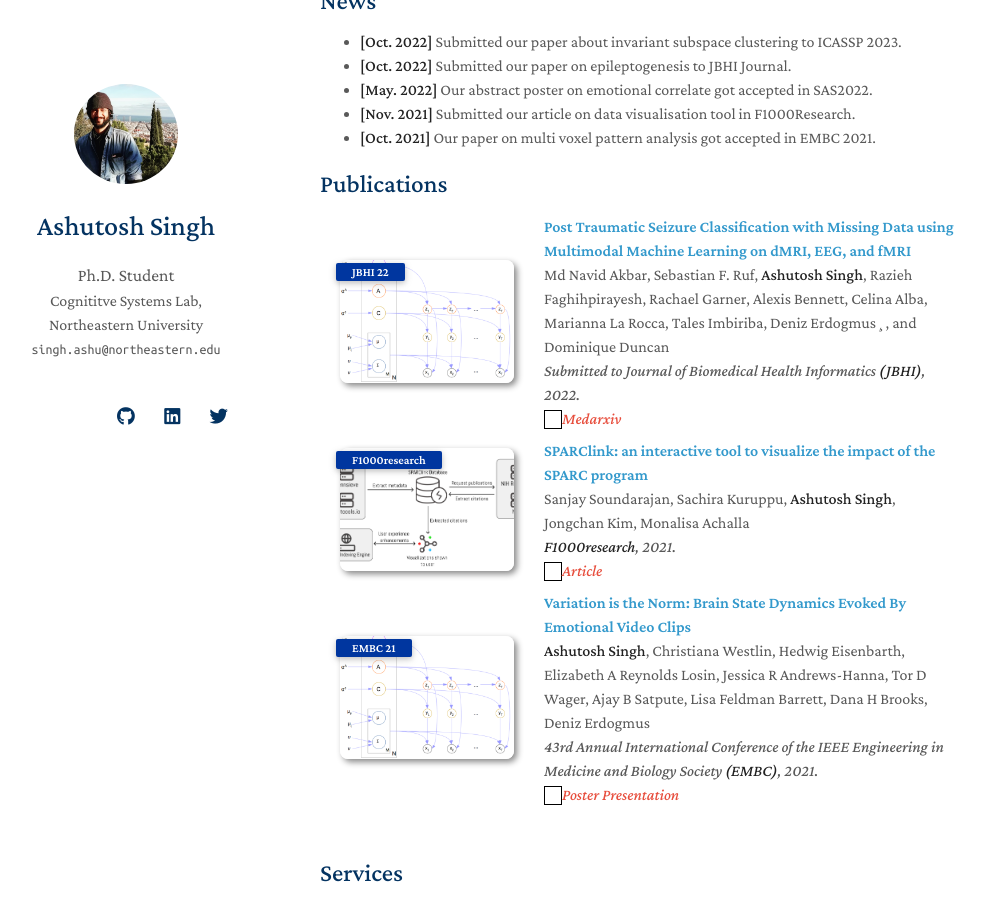
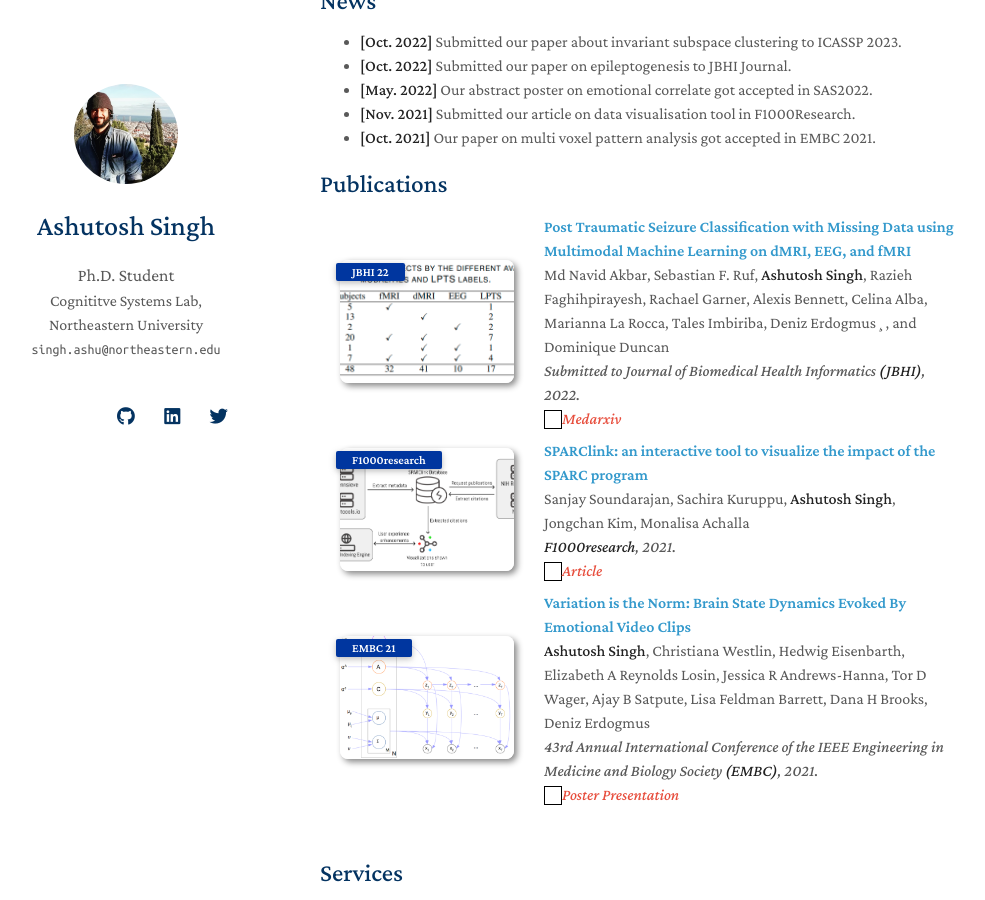
Before and after one commit to ashutosh17dec/ashutosh17dec.github.io, a Jekyll site: the page built from index.md, in a window 1280 px wide and 900 px high, scrolled down 560 px. Shown: the whole window, without its empty margins (150-1135 px from the left). Built offline with Jekyll 4.4.1, drawn with Linux system fonts in a browser that asks for light colours; nearby versions of some CDN libraries; a style sheet for code colours, icons or effects is not loaded; our own code applies the rules of GitHub Pages for plain Markdown files.

Commit message:
Update publications.md

```diff
--- a/_includes/publications.md
+++ b/_includes/publications.md
@@ -7,7 +7,7 @@
 <div class="pub-row">
 
   <div class="col-sm-3 abbr" style="position: relative;padding-right: 15px;padding-left: 15px;">
-    <img src="assets/img/Screenshot from 2023-01-12 05-51-20.png" class="teaser img-fluid z-depth-1">
+    <img src="assets/img/Screenshot from 2023-01-13 13-22-25.png" class="teaser img-fluid z-depth-1">
     <abbr class="badge">JBHI 22</abbr>
   </div>
 
```
